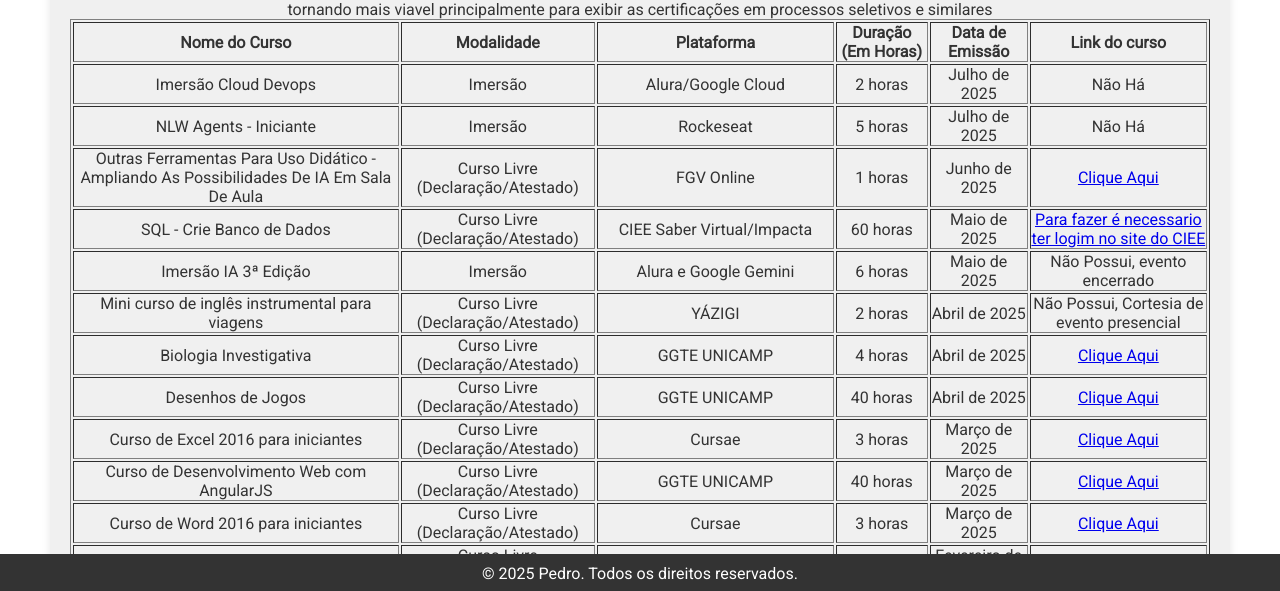
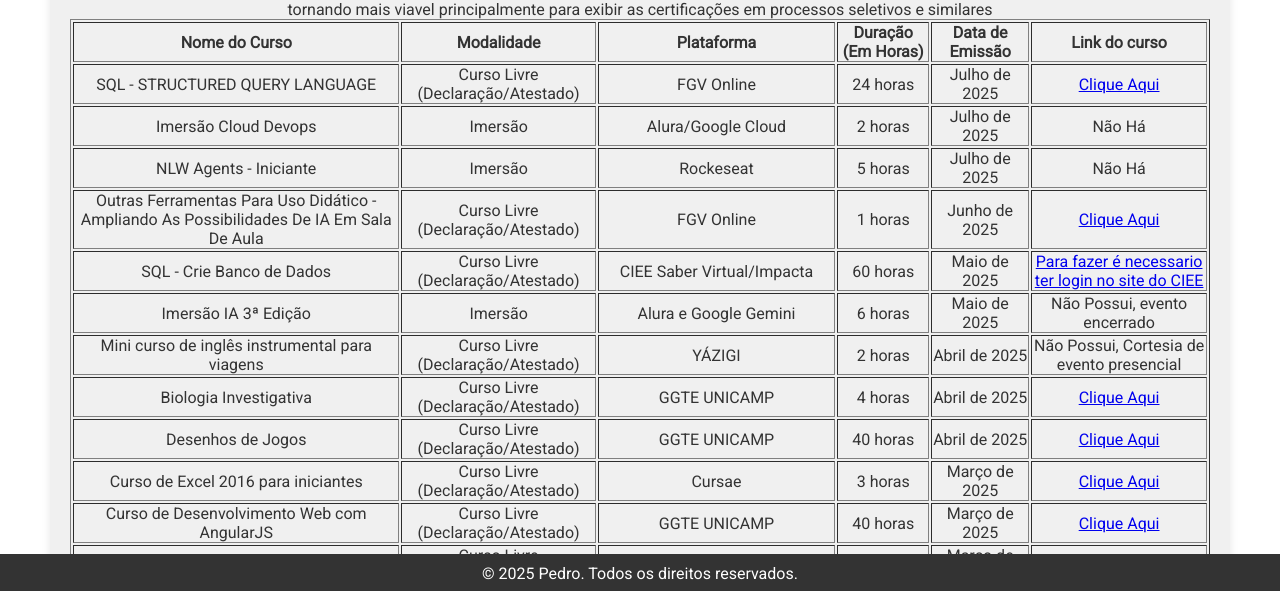
Before and after one commit to PedroSilva201/PedroSilva201.github.io, a plain HTML site: page certificados.html in a window 1280 px wide. Shown: the part 207-798 px from the top of the page. Drawn offline with Linux system fonts and the light colour scheme.

Commit message:
Add files via upload

```diff
--- a/certificados.html
+++ b/certificados.html
@@ -41,6 +41,14 @@
               <th>Link do curso</th>
             </tr>
             <tr>
+              <td>SQL - STRUCTURED QUERY LANGUAGE</td>
+              <td>Curso Livre (Declaração/Atestado)</td>
+              <td>FGV Online</td>
+              <td>24 horas</td>
+              <td>Julho de 2025</td>
+              <td><a href="https://educacao-executiva.fgv.br/cursos/online/curta-media-duracao-online/sql-structured-query-language">Clique Aqui</a></td>
+            </tr>
+            <tr>
               <td>Imersão Cloud Devops</td>
               <td>Imersão</td>
               <td>Alura/Google Cloud</td>
@@ -70,7 +78,7 @@
               <td>CIEE Saber Virtual/Impacta</td>
               <td>60 horas</td>
               <td>Maio de 2025</td>
-              <td><a href="https://sabervirtual.ciee.org.br/index.php">Para fazer é necessario ter logim no site do CIEE</a></td>
+              <td><a href="https://sabervirtual.ciee.org.br/index.php">Para fazer é necessario ter login no site do CIEE</a></td>
             </tr>
             <tr>
               <td>Imersão IA 3ª Edição</td>
@@ -636,7 +644,7 @@
               <td>Curso Livre (Declaração/Atestado)</td>
               <td>MongoDB University</td>
               <td>8.5 horas</td>
-              <td>Março de 2024</td>
+              <td>Junho de 2022</td>
               <td><a>Não há</a></td>
             </tr>
             <tr>
@@ -644,7 +652,7 @@
               <td>Curso Livre (Declaração/Atestado)</td>
               <td>MongoDB University</td>
               <td>5.5 horas</td>
-              <td>Março de 2024</td>
+              <td>Junho de 2022</td>
               <td><a>Não há</a></td>
             </tr>
             <tr>
```
Also changed, not shown: projetos.html (+1 -1 lines).
